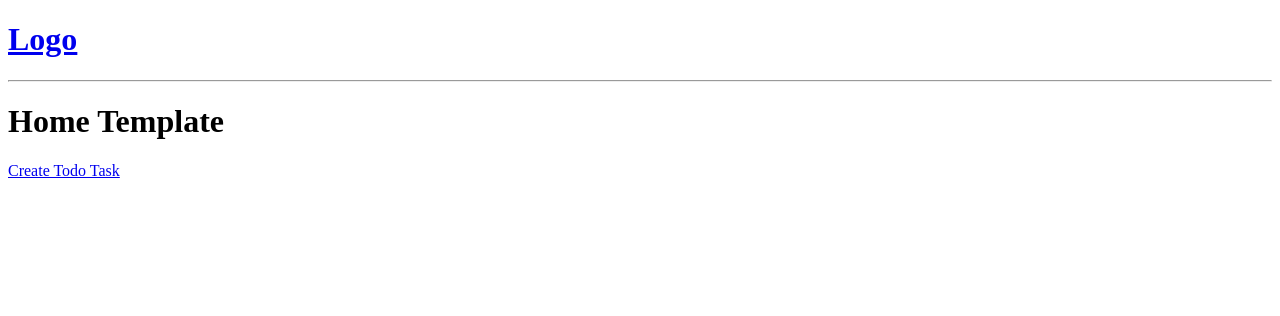
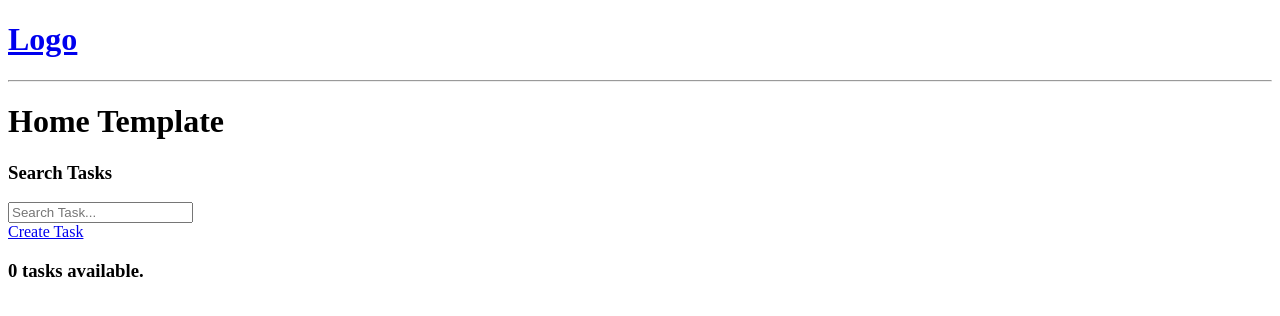
Before and after one commit to paulcharayron/todo-django-func-views-templates, a Django app: page / in a window 1280 px wide. Shown: the top 316 px of the page. Run offline with Django 5.2, Linux system fonts and the light colour scheme; data that the repository does not hold is empty.

Commit message:
TodoTask search

```diff
--- a/app/todo/templates/todo/home.html
+++ b/app/todo/templates/todo/home.html
@@ -2,18 +2,28 @@
 
 {% block content %}
 
+<div class="home-container">
     <h1>Home Template</h1>
 
-<a href="{% url 'create-todo-task' %}">Create Todo Task</a>
+    <div>
+        <h3>Search Tasks</h3>
+        <form method="GET" action="{% url 'home' %}">
+            <input type="text" name="q" placeholder="Search Task..." />
+        </form>
+    </div>
 
+    <a href="{% url 'create-todo-task' %}">Create Task</a>
+
+    <div>
+        <h3>{{todo_tasks_count}} tasks available.</h3>
         {% for todo_task in todo_tasks %}
-
         <div>
             <a href="{% url 'update-todo-task' todo_task.id %}">Edit</a>
             <a href="{% url 'delete-todo-task' todo_task.id %}">Delete</a>
             <h5>{{todo_task}}</h5>
         </div>
-
         {% endfor %}
+    </div>
+</div>
 
 {% endblock content %}
--- a/app/todo/views.py
+++ b/app/todo/views.py
@@ -1,12 +1,21 @@
 from django.shortcuts import render, redirect
+from django.db.models import Q
 
 from .models import TodoTask
 from .forms import TodoTaskForm
 
 
 def home(request):
-    todo_tasks = TodoTask.objects.all()
-    context = {"todo_tasks": todo_tasks}
+    q = request.GET.get("q") if request.GET.get("q") != None else ""
+    todo_tasks = TodoTask.objects.filter(
+        Q(name__icontains=q) | Q(description__icontains=q)
+    )
+    todo_tasks_count = todo_tasks.count
+
+    context = {
+        "todo_tasks": todo_tasks,
+        "todo_tasks_count": todo_tasks_count,
+    }
     return render(request, "todo/home.html", context)
 
 
```
Lines whose indentation alone changed are shown as unchanged.
